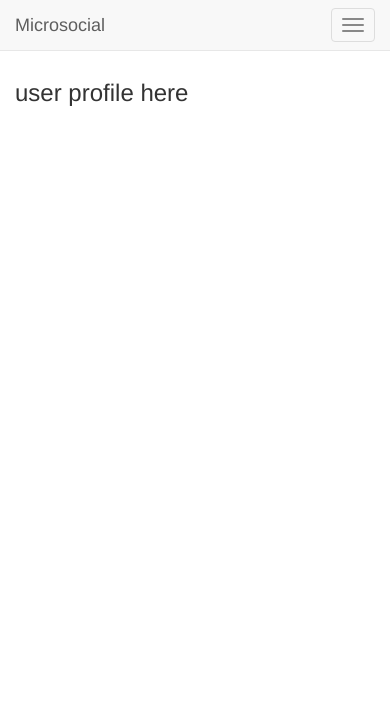
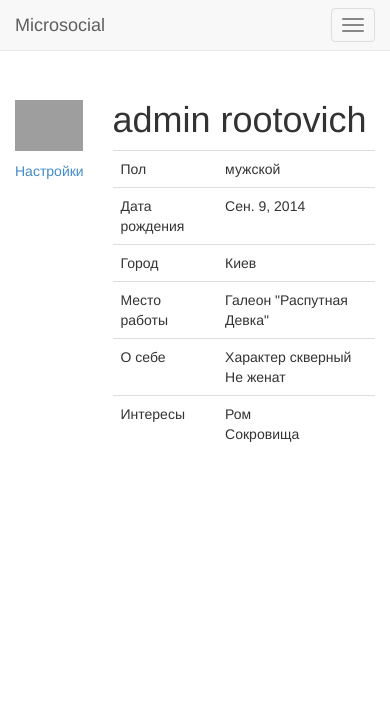
Before and after one commit to manbrk/microsocial, a Django app: a page that uses users/templates/users/user_profile.html in a window 390 px wide. Shown: the top 712 px of the page. Run offline with Django 3.2, Linux system fonts and the light colour scheme; data comes from the database, SQL or seed files in the repository; both versions use the stored data as it was after the commit; grey boxes are pictures that could not be loaded.

Commit message:
отображается профиль пользователя

```diff
--- a/users/templates/users/user_profile.html
+++ b/users/templates/users/user_profile.html
@@ -1,9 +1,64 @@
 {% extends 'base.html' %}
+
+    {% load i18n users %}
 
 {% block title %}profile{% endblock %}
 
 {% block content %}
 
-    <h3>user profile here</h3>
+    <div class="row">
+        <div class="col-xs-3">
+            <div style="margin-top: 20px;">
+                <img class="img-responsive" src="{{ profile_user|get_avatar }}">
+            </div>
+            <div class="text-center" style="margin-top: 10px">
+                <a href="#">{% trans 'настройки'|capfirst %}</a>
+            </div>
+        </div>
+        <div class="col-xs-9">
+            <h1>{{ profile_user.get_full_name }}</h1>
+            <table class="table">
+                <tbody>
+                {% if profile_user.sex %}
+                    <tr>
+                        <td>{% trans 'пол'|capfirst %}</td>
+                        <td>{{ profile_user.get_sex_display }}</td>
+                    </tr>
+                {% endif %}
+                {% if profile_user.birth_date %}
+                    <tr>
+                        <td>{% trans 'дата рождения'|capfirst %}</td>
+                        <td>{{ profile_user.birth_date }}</td>
+                    </tr>
+                {% endif %}
+                {% if profile_user.city %}
+                    <tr>
+                        <td>{% trans 'город'|capfirst %}</td>
+                        <td>{{ profile_user.city }}</td>
+                    </tr>
+                {% endif %}
+                {% if profile_user.job %}
+                    <tr>
+                        <td>{% trans 'место работы'|capfirst %}</td>
+                        <td>{{ profile_user.job }}</td>
+                    </tr>
+                {% endif %}
+                {% if profile_user.about_me %}
+                    <tr>
+                        <td>{% trans 'о себе'|capfirst %}</td>
+                        <td>{{ profile_user.about_me|linebreaksbr }}</td>
+                    </tr>
+                {% endif %}
+                {% if profile_user.interests %}
+                    <tr>
+                        <td>{% trans 'интересы'|capfirst %}</td>
+                        <td>{{ profile_user.interests|linebreaksbr }}</td>
+                    </tr>
+                {% endif %}
+                </tbody>
+            </table>
+        </div>
+
+    </div>
 
 {% endblock %}
--- /dev/null
+++ b/users/templatetags/__init__.py
@@ -0,0 +1 @@
+# coding=utf-8
--- /dev/null
+++ b/users/templatetags/users.py
@@ -0,0 +1,13 @@
+# coding=utf-8
+from django import template
+from django.conf import settings
+
+
+register = template.Library()
+
+@register.filter
+def get_avatar(user):
+    try:
+        return user.avatar.url
+    except ValueError:
+        return '%susers/img/poker_face_avatar.png' % settings.STATIC_URL
--- a/users/views.py
+++ b/users/views.py
@@ -1,7 +1,20 @@
 #coding=utf-8
-from django.shortcuts import render
+from django.shortcuts import render, get_object_or_404
 from django.views.generic import TemplateView
+from users.models import User
 
 
 class UserProfileView(TemplateView):
     template_name = 'users/user_profile.html'
+
+    def dispatch(self, request, *args, **kwargs):
+        if request.user.is_authenticated() and int(kwargs['user_id']) == request.user.pk:
+            self.user = request.user
+        else:
+            self.user = get_object_or_404(User, pk=kwargs['user_id'])
+        return super(UserProfileView, self).dispatch(request, *args, **kwargs)
+
+    def get_context_data(self, **kwargs):
+        context = super(UserProfileView, self).get_context_data(**kwargs)
+        context['profile_user'] = self.user
+        return context
```
Also changed, not shown: db.sqlite3.
